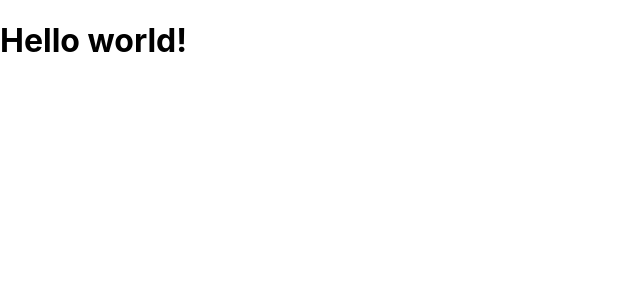
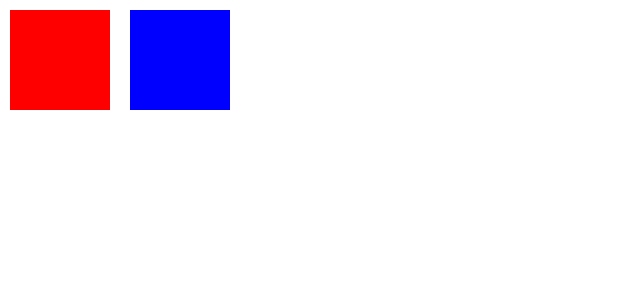
Before and after one commit to mmkholbekov/DZ1_React, a React (Create React App) app: page / in a window 1280 px wide. Shown: the top 300 px of the page, without its empty margins (0-640 px from the left). Built offline with nearby package versions, Linux system fonts and the light colour scheme.

Commit message:
Home Work 2

```diff
--- a/src/App.js
+++ b/src/App.js
@@ -1,9 +1,54 @@
-function App() {
+import React, { useState } from 'react';
+
+const TwoSquares = () => {
+  const [Color1, setColor1] = useState('red')
+  const [Color2, setColor2] = useState('blue')
+
+  const SquareClick = (squareNumber) => {
+    if (squareNumber === 1) {
+      setColor1('blue')
+      setColor2('red')
+    } else {
+      setColor1('red')
+      setColor2('blue')
+    }
+  };
+
   return (
-    <div className="App">
-      <h1>Hello world!</h1>
+    <div>
+      <div
+        style={{ width: '100px', height: '100px', backgroundColor: Color1, margin: '10px', display: 'inline-block' }}
+        onClick={() => SquareClick(1)}
+      />
+      <div
+        style={{ width: '100px', height: '100px', backgroundColor: Color2, margin: '10px', display: 'inline-block' }}
+        onClick={() => SquareClick(2)}
+      />
     </div>
   );
-}
+};
 
-export default App;
+export default TwoSquares
+
+
+// export default function Search() {
+//     function publish(formData) {
+//         const content = formData.get("content")
+//         const button = formData.get("button")
+//         console.log(`'${content} sdfghjk '${button}'`)
+//     }
+//     function save(formdata) {
+//         const content = formdata.get("content")
+//         console.log(`your draft of '${content}' has been saved!`)
+//     }
+//     return(
+//         <form action={publish}>
+//             <textarea name="content" rows={4} cols={40} />
+//             <br/>
+//             <button type="submit" name="button" value="submit">
+//                 Publish
+//             </button>
+//             <button formAction={save}>Save Draft</button>
+//         </form>
+//     )
+// }
--- a/src/index.js
+++ b/src/index.js
@@ -1,11 +1,11 @@
 import React from 'react';
 import ReactDOM from 'react-dom/client';
 import './index.css';
-import App from './App';
+import TwoSquares from './App';
 
 const root = ReactDOM.createRoot(document.getElementById('root'));
 root.render(
   <React.StrictMode>
-    <App />
+    <TwoSquares />
   </React.StrictMode>
 );
```
